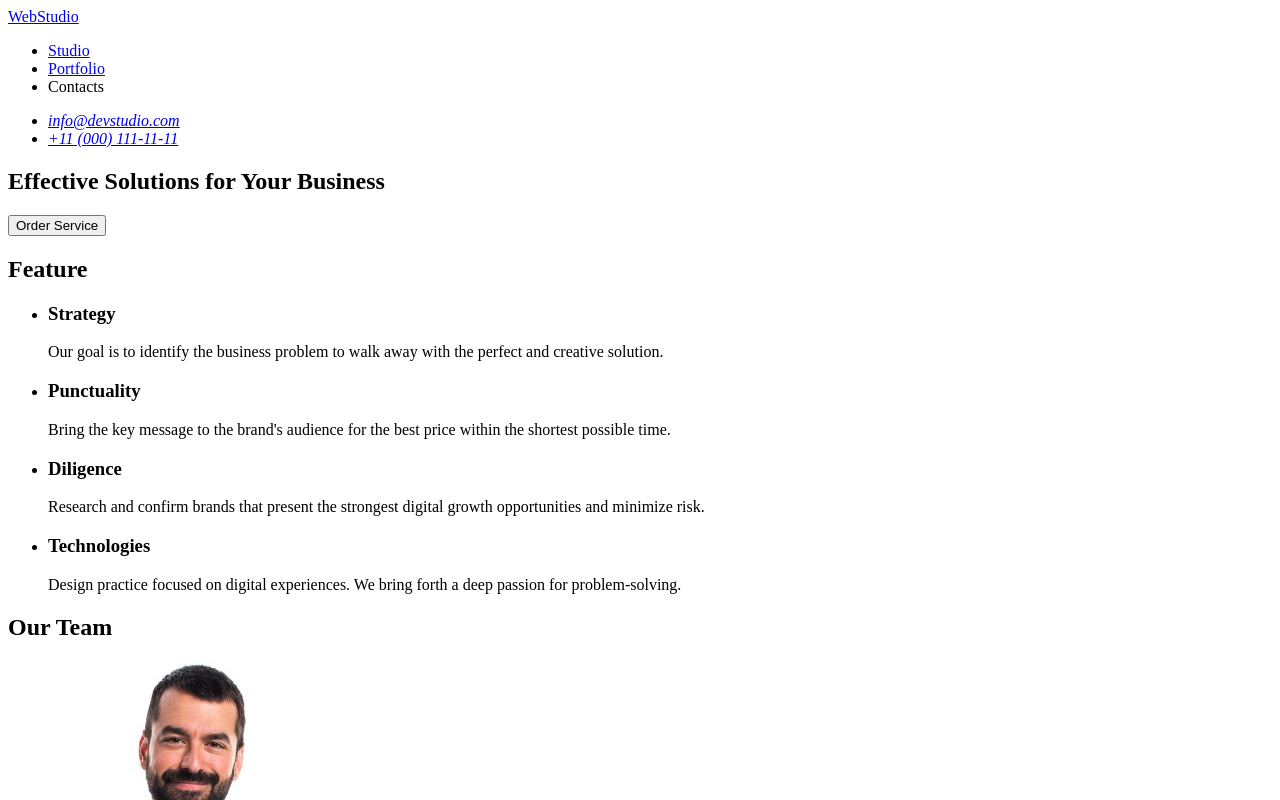
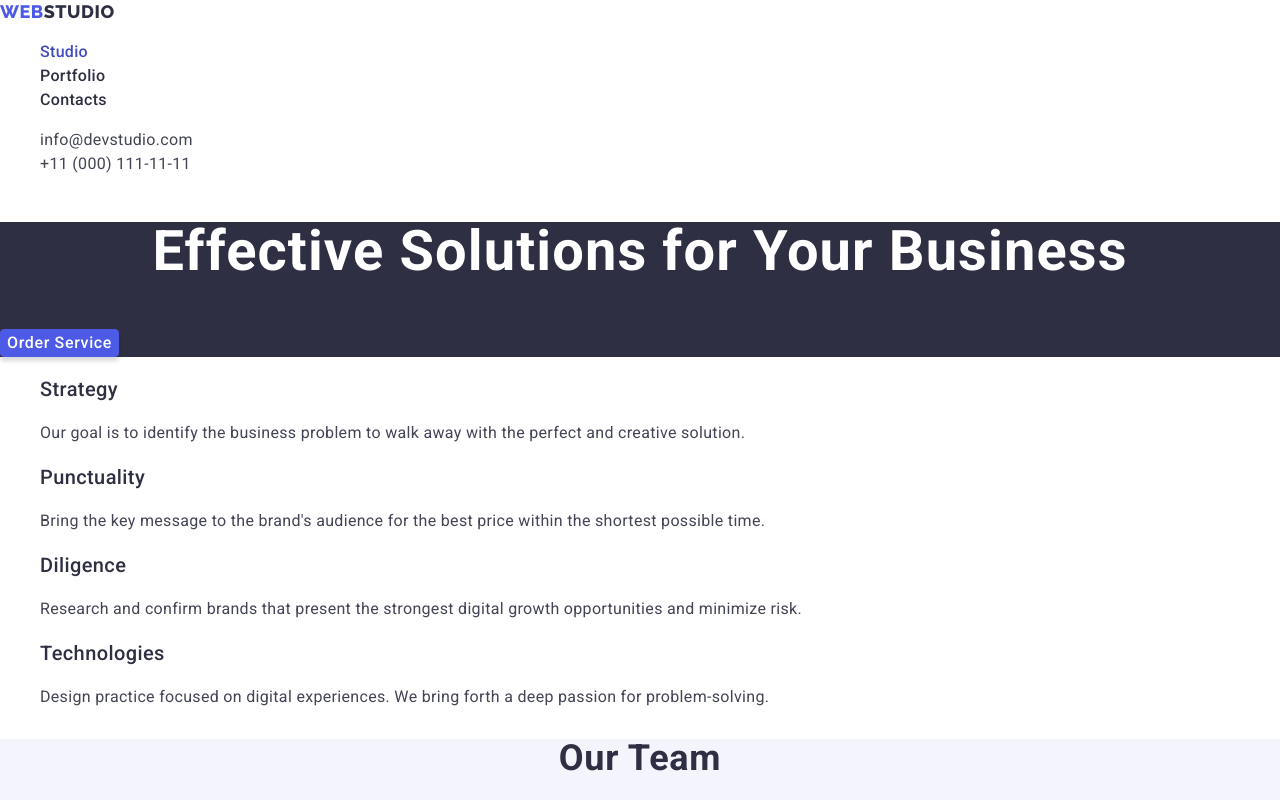
Before and after one commit to MozhynIllia/goit-markup-hw-02, a plain HTML site: page index.html in a window 1280 px wide. Shown: the top 800 px of the page. Drawn offline with nearby package versions, Linux system fonts and the light colour scheme.

Commit message:
Присвоил классы, оформил их в цсс

```diff
--- /dev/null
+++ b/css/styles.css
@@ -0,0 +1,236 @@
+:root {
+    --primary-font: 'Roboto', sans-serif;
+    --secondary-font: 'Raleway', sans-serif;
+    --primary-brand: #4D5AE5;
+    /* IRIS */
+    --pressed-state: #404BBF;
+    /* OCEAN */
+    --dark: #2E2F42;
+    /* NAVY BLUE */
+    --success: #31D0AA;
+    /* GREEN */
+    --text: #434455;
+    /* SLATE */
+    --text-subtitle: #8E8F99;
+    /* LIGHT SLATE */
+    --accent: #E7E9FC;
+    /* CORNFLOWER */
+    --light: #F4F4FD;
+    /* CLOUD */
+    --modal-overlay: #2E2F42;
+    /* NAVY BLUE MODAL */
+    --letter-sp: 0.02em;
+    --text-trans: capitalize;
+}
+
+.list {
+    list-style: none;
+}
+
+.link {
+    text-decoration: none;
+}
+
+.visually-hidden {
+    position: absolute;
+    width: 1px;
+    height: 1px;
+    margin: -1px;
+    border: 0;
+    padding: 0;
+    white-space: nowrap;
+    clip-path: inset(100%);
+    clip: rect(0 0 0 0);
+    overflow: hidden;
+}
+
+body {
+    font-family: var(--primary-font);
+    color: var(--text);
+}
+
+/* ============= COMPONENTS ============= */
+.logo {
+    font-family: var(--secondary-font);
+    font-weight: 800;
+    font-size: 18px;
+    text-transform: uppercase;
+    letter-spacing: 0.03em;
+}
+
+.logo-brand-color {
+    color: var(--primary-brand);
+}
+
+.btn {
+    background-color: var(--primary-brand);
+    color: #FFFFFF;
+    font-family: inherit;
+    font-weight: 500;
+    font-size: 16px;
+    line-height: 1.5;
+    letter-spacing: 0.04em;
+    box-shadow: 0px 4px 4px rgba(0, 0, 0, 0.15);
+    border: 1px solid var(--primary-brand);
+    border-radius: 4px;
+    cursor: pointer;
+    text-transform: var(--text-trans);
+}
+
+.btn:hover,
+.btn:focus {
+    background-color: var(--pressed-state);
+    border: 1px solid var(--pressed-state);
+}
+
+.title {
+    font-size: 36px;
+    line-height: 1.11;
+    text-align: center;
+    letter-spacing: var(--letter-sp);
+    text-transform: var(--text-trans);
+    color: var(--modal-overlay);
+}
+
+.subtitle {
+    font-weight: 500;
+    font-size: 20px;
+    line-height: 1.2;
+    letter-spacing: var(--letter-sp);
+    text-transform: var(--text-trans);
+    color: var(--dark);
+}
+
+.text {
+    font-size: 16px;
+    line-height: 1.5;
+    letter-spacing: var(--letter-sp);
+}
+
+/* ============= /COMPONENTS ============= */
+
+/* ============= HEADER ============= */
+.header .logo {
+    line-height: 1.33;
+    color: var(--modal-overlay);
+}
+
+.navigation .active {
+    color: var(--pressed-state);
+}
+
+.menu-link,
+.contacts-link {
+    font-size: 16px;
+    line-height: 1.5;
+    letter-spacing: var(--letter-sp);
+}
+
+.navigation {
+    font-weight: 500;
+}
+
+.menu-link {
+    color: var(--modal-overlay);
+}
+
+.contacts {
+    font-style: normal;
+    font-weight: 400;
+}
+
+.contacts-link {
+    color: var(--text);
+}
+
+.menu-link:hover,
+.menu-link:focus,
+.contacts-link:hover,
+.contacts-link:focus {
+    color: var(--pressed-state);
+}
+
+/* ============= /HEADER ============= */
+
+/* ============= HERO ============= */
+.hero {
+    background-color: var(--dark);
+}
+
+.hero-title {
+    font-size: 56px;
+    line-height: 1.07;
+    text-align: center;
+    letter-spacing: var(--letter-sp);
+    color: #FFFFFF;
+}
+
+/* ============= /HERO ============= */
+
+/* ============= ADVANTAGES ============= */
+/* ============= /ADVANTAGES ============= */
+
+/* ============= TEAM ============= */
+.team {
+    background-color: var(--light);
+}
+
+.team-item {
+    background-color: #FFFFFF;
+    box-shadow: 0px 1px 6px rgba(46, 47, 66, 0.08), 0px 1px 1px rgba(46, 47, 66, 0.16), 0px 2px 1px rgba(46, 47, 66, 0.08);
+    border-radius: 0px 0px 4px 4px;
+}
+
+/* ============= /TEAM ============= */
+
+/* ============= FOOTER ============= */
+footer {
+    background: var(--dark);
+    color: var(--accent);
+}
+
+footer .logo {
+    line-height: 1.17;
+    color: var(--light);
+}
+
+/* ============= /FOOTER ============= */
+
+/* ============= PAGE PORTFOLIO ============= */
+.projects {
+    text-transform: var(--text-trans);
+}
+
+.project-title {
+    font-weight: 500;
+    font-size: 20px;
+    line-height: 1.2;
+    letter-spacing: var(--letter-sp);
+    color: var(--dark);
+}
+
+.project-text {
+    color: var(--text);
+}
+
+.filter-btn {
+    font-family: inherit;
+    font-weight: 500;
+    font-size: 16px;
+    line-height: 1.5;
+    color: var(--primary-brand);
+    background-color: var(--light);
+    border: 1px solid var(--accent);
+    border-radius: 4px;
+    cursor: pointer;
+}
+
+.filter-btn:hover,
+.filter-btn:focus {
+    color: #FFFFFF;
+    background-color: var(--pressed-state);
+    border: 1px solid var(--pressed-state);
+    box-shadow: 0px 3px 1px rgba(0, 0, 0, 0.1), 0px 2px 1px rgba(0, 0, 0, 0.08), 0px 2px 2px rgba(0, 0, 0, 0.12);
+}
+
+/* ============= /PAGE PORTFOLIO ============= */
--- a/index.html
+++ b/index.html
@@ -4,70 +4,89 @@
     <meta charset="UTF-8" />
     <meta name="viewport" content="width=device-width, initial-scale=1.0" />
     <title>WebStudio</title>
+    <!-- Fonts -->
+    <link rel="preconnect" href="https://fonts.googleapis.com" />
+    <link rel="preconnect" href="https://fonts.gstatic.com" crossorigin />
+    <link
+      href="https://fonts.googleapis.com/css2?family=Raleway:wght@800&family=Roboto:wght@400;500;700;900&display=swap"
+      rel="stylesheet"
+    />
+    <!-- Style -->
+    <link
+      rel="stylesheet"
+      href="https://cdnjs.cloudflare.com/ajax/libs/modern-normalize/2.0.0/modern-normalize.min.css"
+    />
+    <link rel="stylesheet" href="./css/styles.css" />
   </head>
   <body>
-    <header>
+    <header class="header">
       <!-- Navigation Menu -->
-      <nav>
-        <a href="./index.html">WebStudio</a>
-        <ul>
-          <li>
-            <a href="#">Studio</a>
+      <nav class="navigation">
+        <a class="logo link" href="./index.html"
+          ><span class="logo-brand-color">Web</span>Studio</a
+        >
+        <ul class="menu list">
+          <li class="menu-item">
+            <a class="menu-link link active" href="./index.html">Studio</a>
           </li>
-          <li>
-            <a href="#">Portfolio</a>
+          <li class="menu-item">
+            <a class="menu-link link" href="./portfolio.html">Portfolio</a>
           </li>
-          <li>
-            <a" href="#">Contacts</a>
+          <li class="menu-item">
+            <a class="menu-link link" href="">Contacts</a>
           </li>
         </ul>
       </nav>
       <!-- Contact Information -->
-      <address>
-        <ul>
-          <li>
-            <a href="mailto:info@devstudio.com">info@devstudio.com</a>
+      <address class="contacts">
+        <ul class="contacts-list list">
+          <li class="contacts-item">
+            <a class="contacts-link link" href="mailto:info@devstudio.com"
+              >info@devstudio.com</a
+            >
           </li>
-          <li>
-            <a href="tel:+110001111111">+11 (000) 111-11-11</a>
+          <li class="contacts-item">
+            <a class="contacts-link link" href="tel:+110001111111"
+              >+11 (000) 111-11-11</a
+            >
           </li>
         </ul>
       </address>
     </header>
     <main>
       <!-- Hero -->
-      <section>
-        <h1>Effective Solutions for Your Business</h1>
-        <button type="button">Order Service</button>
+      <section class="hero">
+        <h1 class="hero-title">Effective Solutions for Your Business</h1>
+        <button class="btn" type="button">Order Service</button>
       </section>
-      <!-- Section 1: Features -->
-      <section>
-        <h2>Feature</h2>
-        <ul>
-          <li>
-            <h3>Strategy</h3>
-            <p>
+      <!-- Section 1: Feature -->
+      <section class="feature">
+        <h2 class="title visually-hidden">Feature</h2>
+        <ul class="feature-list list">
+          <li class="feature-item">
+            <h3 class="feature-title subtitle">Strategy</h3>
+            <p class="feature-text text">
               Our goal is to identify the business problem to walk away with the
               perfect and creative solution.
             </p>
           </li>
-          <li>
-            <h3>Punctuality</h3>
-            <p>
+          <li class="feature-item">
+            <h3 class="feature-title subtitle">Punctuality</h3>
+            <p class="feature-text text">
               Bring the key message to the brand's audience for the best price
               within the shortest possible time.
             </p>
           </li>
-          <li>
-            <h3>Diligence</h3>
-            <p>
+          <li class="feature-item">
+            <h3 class="feature-title subtitle">Diligence</h3>
+            <p class="feature-text text">
               Research and confirm brands that present the strongest digital
               growth opportunities and minimize risk.
             </p>
           </li>
-          <li>
-            <h3>Technologies</h3>
-            <p>
+          <li class="feature-item">
+            <h3 class="feature-title subtitle">Technologies</h3>
+            <p class="feature-text text">
               Design practice focused on digital experiences. We bring forth a
               deep passion for problem-solving.
             </p>
@@ -75,48 +94,48 @@
         </ul>
       </section>
       <!-- Section 2: Team -->
-      <section>
-        <h2>Our Team</h2>
-        <ul>
-          <li>
+      <section class="team">
+        <h2 class="team-title title">Our Team</h2>
+        <ul class="team-list list">
+          <li class="team-item">
             <img
               src="./images/team/MarkGuerrero.jpg"
               alt="Mark Guerrero"
               width="264"
             />
-            <h3>Mark Guerrero</h3>
-            <p>Product Designer</p>
+            <h3 class="team-title subtitle">Mark Guerrero</h3>
+            <p class="team-text text">Product Designer</p>
           </li>
-          <li>
+          <li class="team-item">
             <img src="./images/team/TomFord.jpg" alt="Tom Ford" width="264" />
-            <h3>Tom Ford</h3>
-            <p>Frontend Developer</p>
+            <h3 class="team-title subtitle">Tom Ford</h3>
+            <p class="team-text text">Frontend Developer</p>
           </li>
-          <li>
+          <li class="team-item">
             <img
               src="./images/team/CamilaGarcia.jpg"
               alt="Camila Garcia"
               width="264"
             />
-            <h3>Camila Garcia</h3>
-            <p>Marketing</p>
+            <h3 class="team-title subtitle">Camila Garcia</h3>
+            <p class="team-text text">Marketing</p>
           </li>
-          <li>
+          <li class="team-item">
             <img
               src="./images/team/DanielWilson.jpg"
               alt="Daniel Wilson"
               width="264"
             />
-            <h3>Daniel Wilson</h3>
-            <p>UI Designer</p>
+            <h3 class="team-title subtitle">Daniel Wilson</h3>
+            <p class="team-text text">UI Designer</p>
           </li>
         </ul>
       </section>
       <!-- Section 3: Our Portfolio -->
-      <section>
-        <h2>Our Portfolio</h2>
-        <ul>
-          <li>
+      <section class="portfolio">
+        <h2 class="portfolio-title title">Our Portfolio</h2>
+        <ul class="portfolio-list list">
+          <li class="portfolio-list-item">
             <img
               src="./images/portfolio/BankingApp.jpg"
               alt="Banking App"
@@ -175,8 +194,10 @@
     </main>
     <!-- Footer -->
     <footer>
-      <a href="./index.html">WebStudio</a>
-      <p>
+      <a class="logo link" href="./index.html"
+        ><span class="logo-brand-color">Web</span>Studio</a
+      >
+      <p class="text">
         Increase the flow of customers and sales for your business with digital
         marketing & growth solutions.
       </p>
```
Also changed, not shown: portfolio.html (added, +9 -0 lines), css/style.css (deleted).
